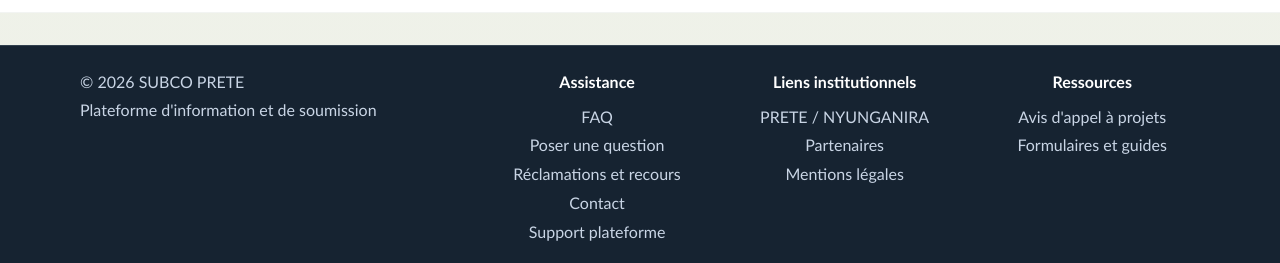
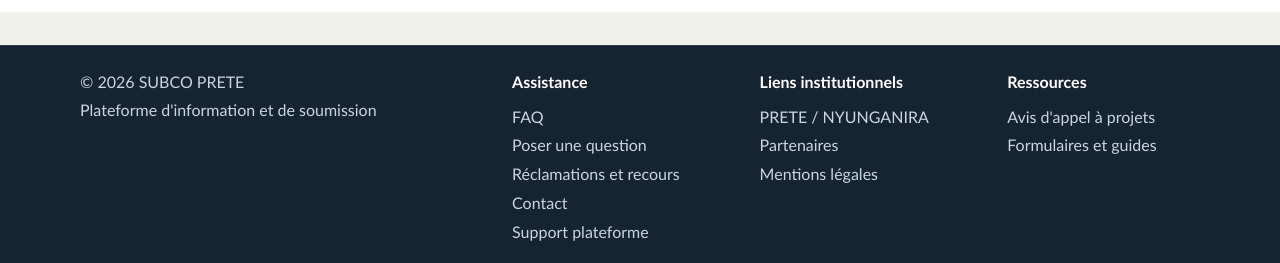
Before and after one commit to noumigue/subco-prete-portal, a Next.js app: page / in a window 1280 px wide. Shown: the part 1822-2085 px from the top of the page. Built offline with nearby package versions, Linux system fonts and the light colour scheme; no server answers.

Commit message:
Left align footer link columns

```diff
--- a/src/app/globals.css
+++ b/src/app/globals.css
@@ -1017,11 +1017,11 @@ h3 {
 .footer-links {
   display: flex;
   flex-direction: column;
-  align-items: center;
+  align-items: flex-start;
   gap: 0.45rem;
   justify-self: center;
   min-width: 170px;
-  text-align: center;
+  text-align: left;
 }
 
 .footer-links strong {
```
